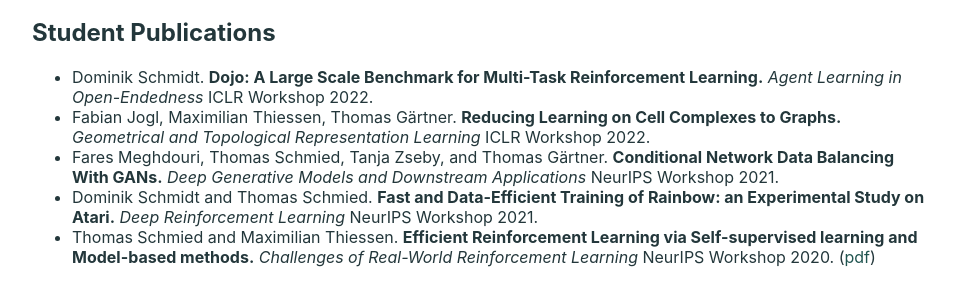
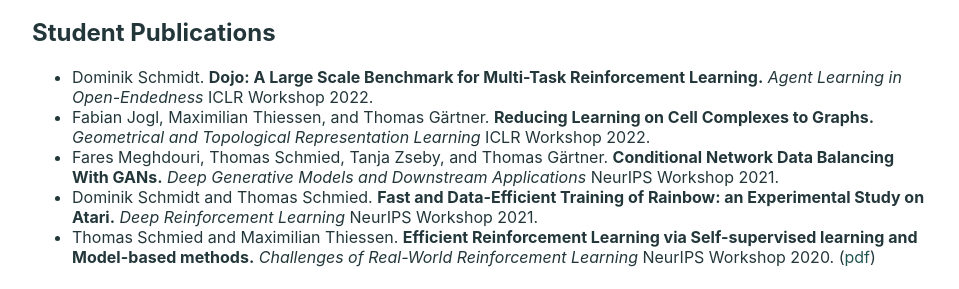
Before and after one commit to ml-tuw/ml-tuw.github.io, a Jekyll site: the page built from teaching/index.md, in a window 1280 px wide. Shown: the part 487-776 px from the top of the page, without its empty margins (160-1119 px from the left). Built offline with Jekyll 4.4.1, drawn with Linux system fonts in a browser that asks for light colours.

Commit message:
missing 'and' in citation

```diff
--- a/teaching/index.md
+++ b/teaching/index.md
@@ -30,7 +30,7 @@
 ## Student Publications
 
  - Dominik Schmidt. **Dojo: A Large Scale Benchmark for Multi-Task Reinforcement Learning.** _Agent Learning in Open-Endedness_ ICLR Workshop 2022.
- - Fabian Jogl, Maximilian Thiessen, Thomas Gärtner. **Reducing Learning on Cell Complexes to Graphs.** _Geometrical and Topological Representation Learning_ ICLR Workshop 2022.
+ - Fabian Jogl, Maximilian Thiessen, and Thomas Gärtner. **Reducing Learning on Cell Complexes to Graphs.** _Geometrical and Topological Representation Learning_ ICLR Workshop 2022.
  - Fares Meghdouri, Thomas Schmied, Tanja Zseby, and Thomas Gärtner. **Conditional Network Data Balancing With GANs.** _Deep Generative Models and Downstream Applications_ NeurIPS Workshop 2021.
  - Dominik Schmidt and Thomas Schmied. **Fast and Data-Efficient Training of Rainbow: an Experimental Study on Atari.** _Deep Reinforcement Learning_ NeurIPS Workshop 2021.
  - Thomas Schmied and Maximilian Thiessen. **Efficient Reinforcement Learning via Self-supervised learning and Model-based methods.** _Challenges of Real-World Reinforcement Learning_ NeurIPS Workshop 2020. ([pdf](https://maxthiessen.ml/publication/schmied2020efficient/schmied2020efficient.pdf))
```
